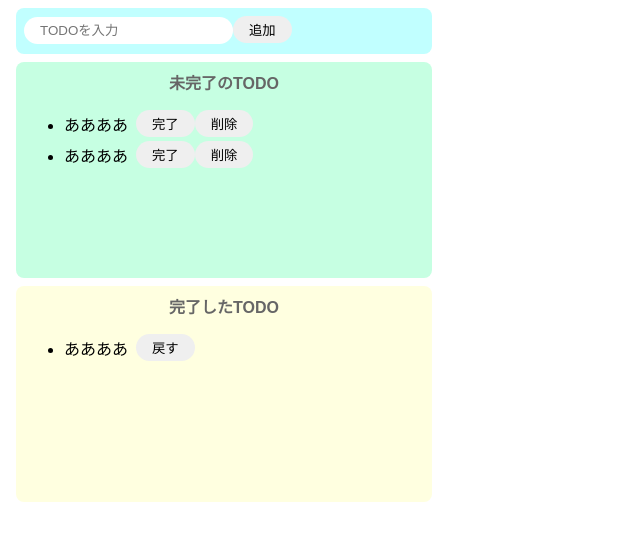
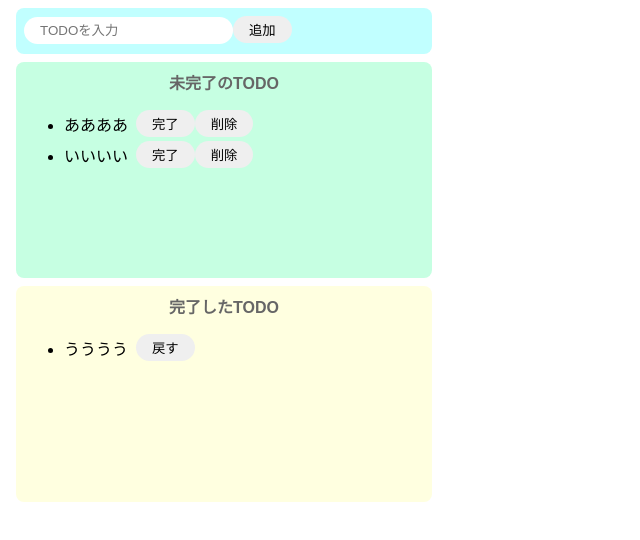
Before and after one commit to HIRO-uc/react-todo, a React (Create React App) app: page / in a window 1280 px wide. Shown: the top 540 px of the page, without its empty margins (0-640 px from the left). Built offline with nearby package versions, Linux system fonts and the light colour scheme.

Commit message:
reactでのhtml表示

```diff
--- a/src/App.jsx
+++ b/src/App.jsx
@@ -1,7 +1,14 @@
-import React from "react";
+import React, { useState } from "react";
 import "./styles.css";
 
 export const App = () => {
+  // incompleteTodosは初期値として['ああああ', 'いいいい']の配列を持つ。
+  // setIncompleteTodosはそれを変化させるための関数
+  const [incompleteTodos, setIncompleteTodos] = useState([
+    "ああああ",
+    "いいいい"
+  ]);
+  const [completeTodos, setCompleteTodos] = useState(["うううう"]);
   return (
     // jsx記法ではclassNameでクラスを指定する
     <>
@@ -12,25 +19,31 @@ export const App = () => {
       <div className="incomplete-area">
         <p className="title">未完了のTODO</p>
         <ul>
-          <div className="list-row">
-            <li>ああああ</li>
-            <button>完了</button>
-            <button>削除</button>
-          </div>
-          <div className="list-row">
-            <li>ああああ</li>
-            <button>完了</button>
-            <button>削除</button>
-          </div>
+          {incompleteTodos.map((todo) => {
+            return (
+              // mapなどでループしてレンダリングするときは、keyを設定する
+              // reactは差分のみを仮想DOMに反映していくため、何個めの要素なのかを判定しなくてはならないから
+              // keyを書かないとwarningが出る
+              <div key={todo} className="list-row">
+                <li>{todo}</li>
+                <button>完了</button>
+                <button>削除</button>
+              </div>
+            );
+          })}
         </ul>
       </div>
       <div className="complete-area">
         <p className="title">完了したTODO</p>
         <ul>
-          <div className="list-row">
-            <li>ああああ</li>
-            <button>戻す</button>
-          </div>
+          {completeTodos.map((todo) => {
+            return (
+              <div key={todo} className="list-row">
+                <li>{todo}</li>
+                <button>戻す</button>
+              </div>
+            );
+          })}
         </ul>
       </div>
     </>
```
